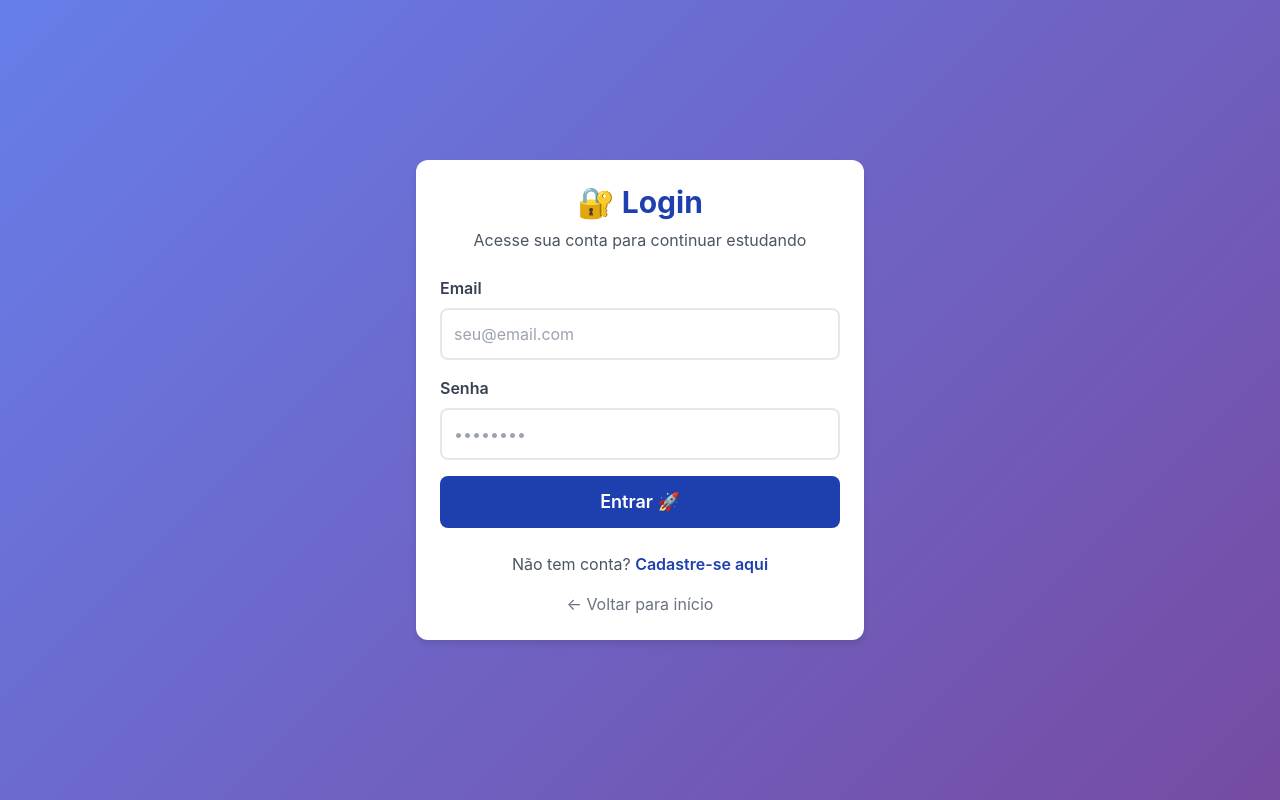
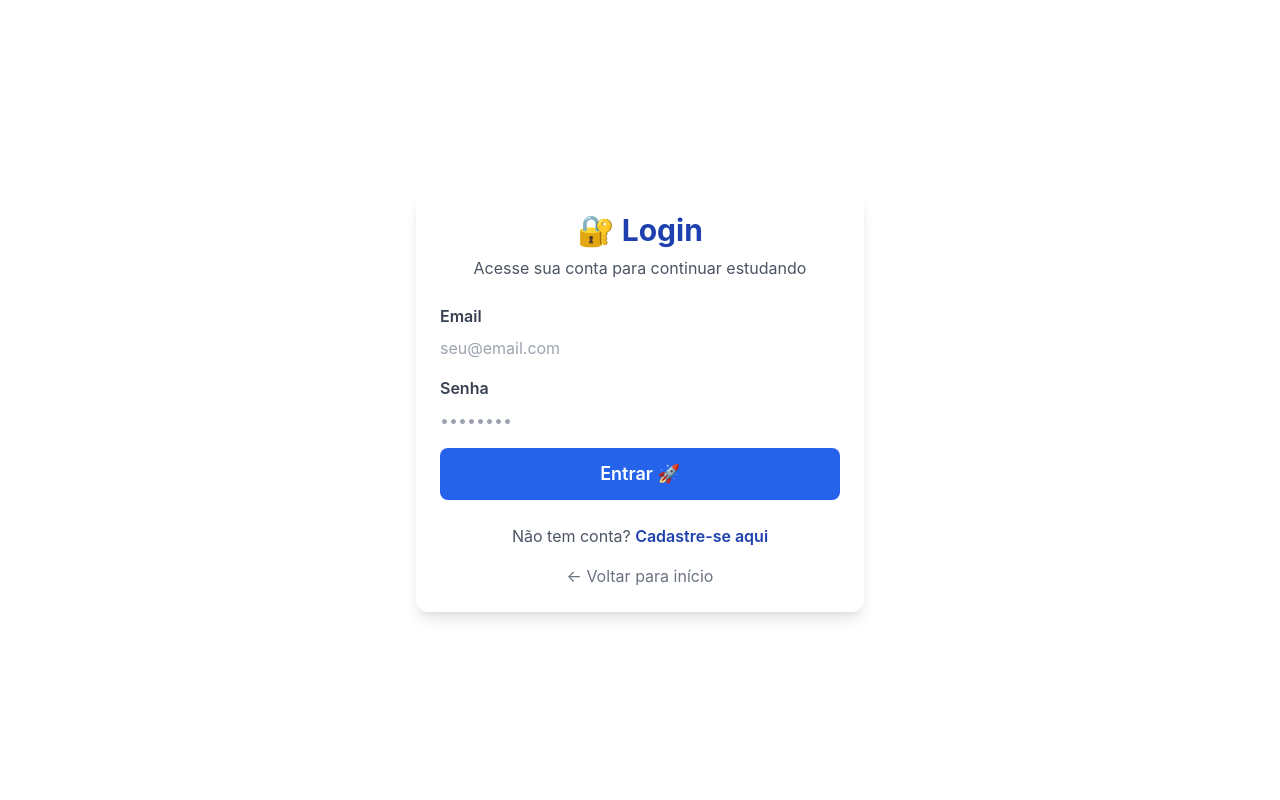
Before and after one commit to Dfbenedito/ppl-anac-sistema, a Next.js app: page /login in a window 1280 px wide. Built offline with nearby package versions, Linux system fonts and the light colour scheme.

Commit message:
Update globals.css

```diff
--- a/styles/globals.css
+++ b/styles/globals.css
@@ -8,88 +8,32 @@
   box-sizing: border-box;
 }
 
+html,
 body {
-  font-family: -apple-system, BlinkMacSystemFont, 'Segoe UI', 'Roboto', 'Oxygen',
-    'Ubuntu', 'Cantarell', 'Fira Sans', 'Droid Sans', 'Helvetica Neue',
-    sans-serif;
-  -webkit-font-smoothing: antialiased;
-  -moz-osx-font-smoothing: grayscale;
-  background: linear-gradient(135deg, #667eea 0%, #764ba2 100%);
-  min-height: 100vh;
+  font-family: -apple-system, BlinkMacSystemFont, Segoe UI, Roboto, Oxygen,
+    Ubuntu, Cantarell, Fira Sans, Droid Sans, Helvetica Neue, sans-serif;
+  scroll-behavior: smooth;
 }
 
-.card {
-  background: white;
-  border-radius: 12px;
-  padding: 24px;
-  box-shadow: 0 4px 6px rgba(0, 0, 0, 0.1);
-  transition: transform 0.2s;
+a {
+  color: inherit;
+  text-decoration: none;
 }
 
-.card:hover {
-  transform: translateY(-2px);
-  box-shadow: 0 8px 12px rgba(0, 0, 0, 0.15);
+button {
+  cursor: pointer;
 }
 
-.btn {
-  padding: 12px 24px;
-  border-radius: 8px;
-  font-weight: 600;
-  cursor: pointer;
-  transition: all 0.2s;
-  border: none;
+@layer utilities {
+  .card {
+    @apply bg-white rounded-xl shadow-lg p-6;
   }
 
   .btn-primary {
-  background: #1E40AF;
-  color: white;
+    @apply bg-blue-600 text-white px-6 py-3 rounded-lg hover:bg-blue-700 font-semibold transition;
   }
 
-.btn-primary:hover {
-  background: #1E3A8A;
+  .btn-secondary {
+    @apply bg-gray-200 text-gray-800 px-6 py-3 rounded-lg hover:bg-gray-300 font-semibold transition;
   }
-
-.btn-success {
-  background: #10B981;
-  color: white;
 }
-
-.btn-success:hover {
-  background: #059669;
-}
-
-.btn-danger {
-  background: #EF4444;
-  color: white;
-}
-
-.btn-danger:hover {
-  background: #DC2626;
-}
-
-.input {
-  width: 100%;
-  padding: 12px;
-  border: 2px solid #E5E7EB;
-  border-radius: 8px;
-  font-size: 16px;
-  transition: border-color 0.2s;
-}
-
-.input:focus {
-  outline: none;
-  border-color: #1E40AF;
-}
-
-.progress-bar {
-  height: 24px;
-  background: #E5E7EB;
-  border-radius: 12px;
-  overflow: hidden;
-}
-
-.progress-fill {
-  height: 100%;
-  background: linear-gradient(90deg, #10B981 0%, #059669 100%);
-  transition: width 0.3s ease;
-}
```
Lines whose indentation alone changed are shown as unchanged.
